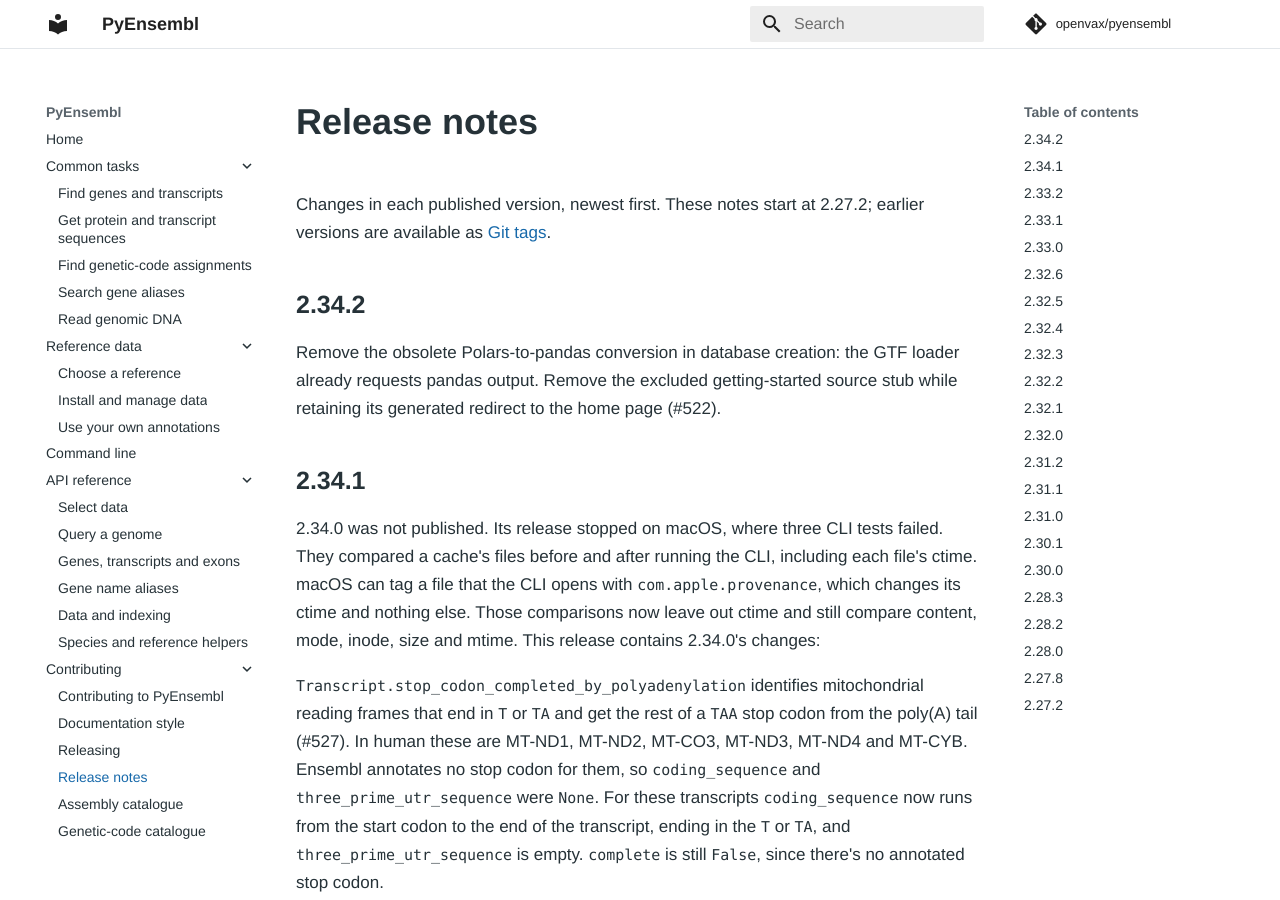
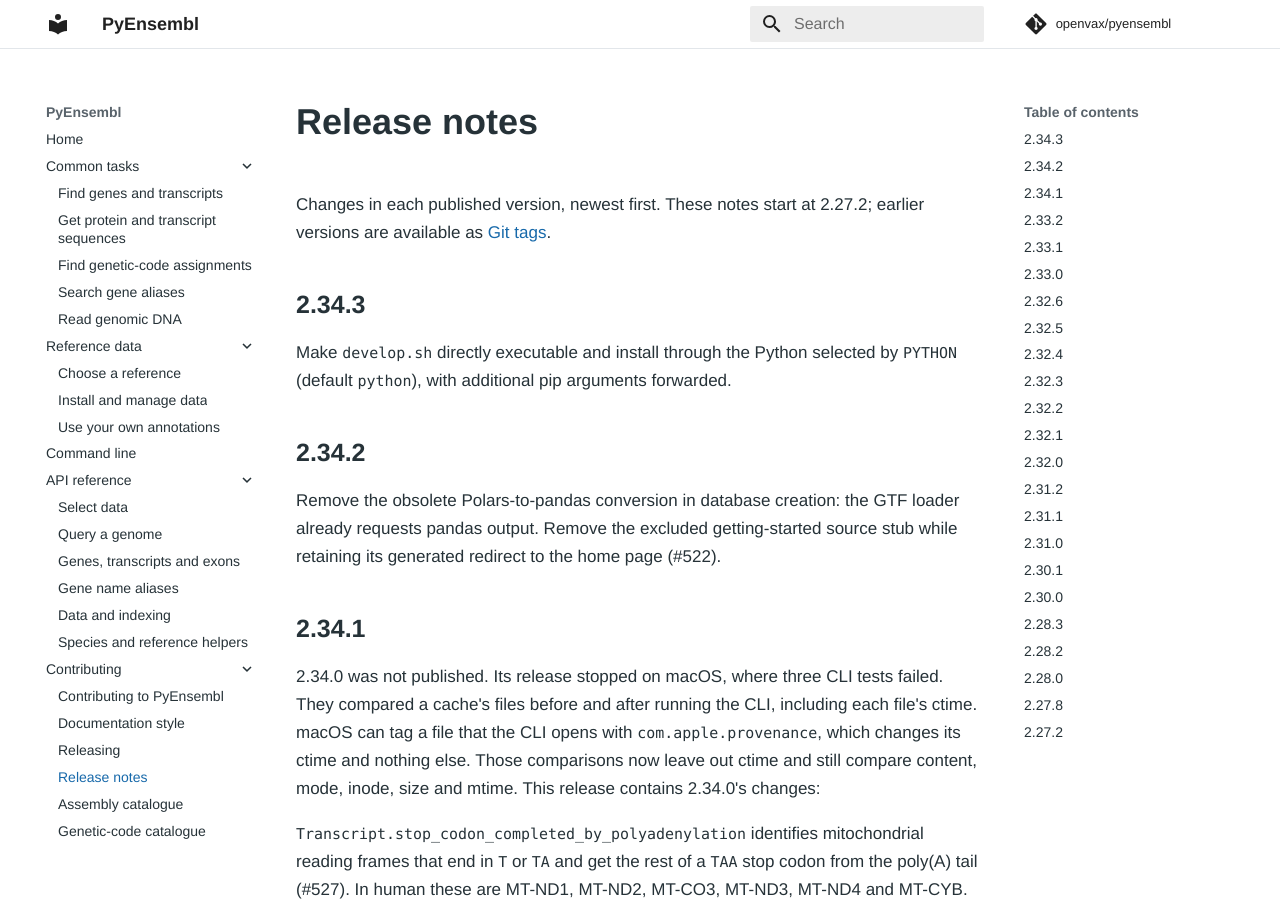
Before and after one commit to openvax/pyensembl, an MkDocs documentation site: the page built from docs/dev/release-notes.md, in a window 1280 px wide and 900 px high. Built offline with MkDocs 1.6.1 and Material for MkDocs 9.7.7, drawn with Linux system fonts in a browser that asks for light colours; comment, search, counter and statistics services are not loaded.

Commit message:
Make development entry points executable and interpreter-consistent (2.34.3)

```diff
--- a/RELEASE_NOTES.md
+++ b/RELEASE_NOTES.md
@@ -2,6 +2,11 @@
 
 Changes in each published version, newest first. These notes start at 2.27.2;
 earlier versions are available as [Git tags](https://github.com/openvax/pyensembl/tags).
+
+## 2.34.3
+
+Make `develop.sh` directly executable and install through the Python selected
+by `PYTHON` (default `python`), with additional pip arguments forwarded.
 
 ## 2.34.2
 
--- a/pyensembl/version.py
+++ b/pyensembl/version.py
@@ -1,4 +1,4 @@
-__version__ = "2.34.2"
+__version__ = "2.34.3"
 
 def print_version():
     print(f"v{__version__}")
```
Also changed, not shown: README.md (+4 -0 lines), 1 other file.
